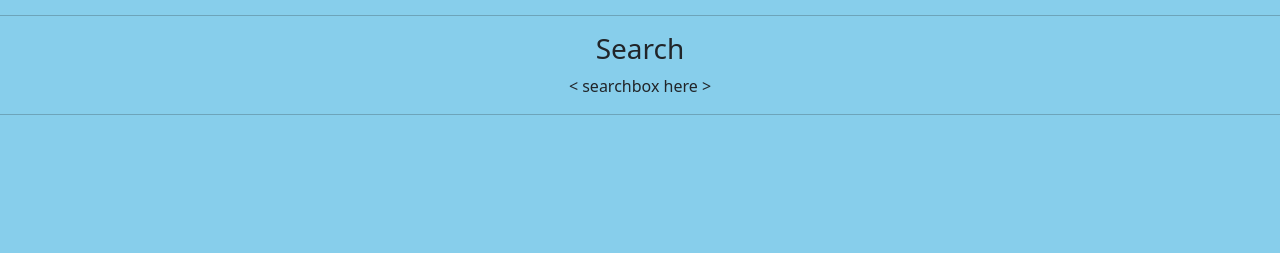
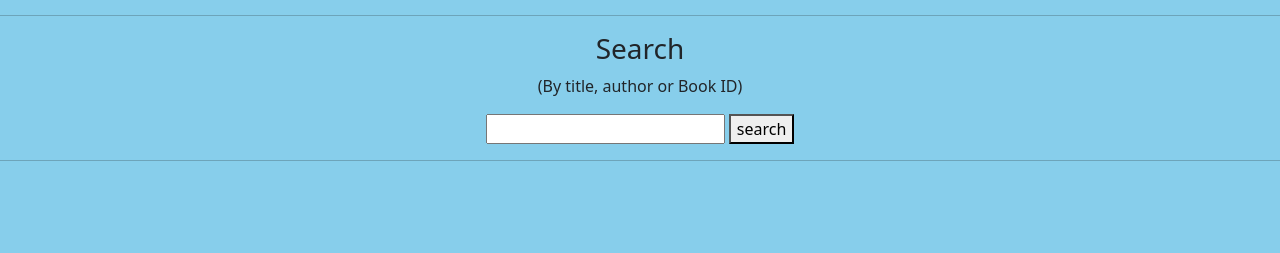
Before and after one commit to neoconstel/Library-Management-System, a Django app: page /librarian/ in a window 1280 px wide. Shown: the part 103-356 px from the top of the page. Run offline with Django 4.2, Linux system fonts and the light colour scheme; data that the repository does not hold is empty.

Commit message:
implemented search query in admin portal

```diff
--- a/library/templates/library/admin_portal.html
+++ b/library/templates/library/admin_portal.html
@@ -9,7 +9,11 @@
 <hr>
 
 <h3>Search</h3>
-<p>< searchbox here ></searchbox> </p>
+<p>(By title, author or Book ID)</p>
+<form action="">
+    <input type="text" name="search_field" value="{{request.GET.search_field}}">
+    <button type="submit">search</button>
+</form>
 
 <hr>
 {% for book in books %}
--- a/library/urls.py
+++ b/library/urls.py
@@ -2,11 +2,11 @@ from django.urls import path
 from . import views
 
 urlpatterns = [
-    path('', views.home, name='home'),
+    path('', views.Home.as_view(), name='home'),
     path('librarian/', views.AdminPortal.as_view(), name='admin-portal'),
     path('librarian/add-books/', views.AddBooks.as_view(), name='add-books'),
     path('librarian/view-orders/', views.ViewOrders.as_view(), name='view-orders'),
 
 
-    path('student/', views.student_portal, name='student-portal')
+    path('student/', views.StudentPortal.as_view(), name='student-portal'),
 ]
--- a/library/views.py
+++ b/library/views.py
@@ -1,14 +1,16 @@
 from django.shortcuts import render
 from django.http import HttpResponse
-from django.views.generic import CreateView, ListView
+from django.views.generic import TemplateView, CreateView, ListView
 from django.urls import reverse_lazy
+from requests import request
+from django.db.models import Q  # for combining filter queries with &, |
 
 from .models import Book, Order
 from .forms import BookForm
 
 
-def home(request):
-    return render(request, 'library/index.html')
+class Home(TemplateView):
+    template_name = 'library/index.html'
 
 
 # def admin_portal(request):
@@ -21,10 +23,6 @@ def home(request):
 #     return render(request, 'library/admin_portal.html', context=context)
 
 
-def student_portal(request):
-    return render(request, 'library/student_portal.html')
-
-
 class AddBooks(CreateView):
     model = Book
     fields = '__all__'
@@ -35,6 +33,30 @@ class AdminPortal(ListView):
     model = Book
     template_name = 'library/admin_portal.html'
     context_object_name = 'books'
+    ordering = '-id'
+
+
+    def get_queryset(self):
+        # get the search term from a form in the template, submitted with GET method
+        search_term = self.request.GET.get('search_field')
+
+        if search_term:
+            # filter example format: <model field>__icontains=<search term>
+            filtered_query = self.model.objects.filter(
+                Q(author__istartswith=search_term)
+                | Q(title__icontains=search_term)
+                | Q(id__iexact=search_term)
+                ).order_by(self.ordering).all()
+            return filtered_query
+        else:
+            # return this query if search field is empty (e.g on page load)
+            return self.model.objects.order_by(self.ordering).all()  # or None, depending on preference
+
+
+class StudentPortal(ListView):
+    model = Book
+    template_name = 'library/student_portal.html'
+    context_object_name = 'books'
     ordering = ['-id']
 
 
```
Also changed, not shown: library/templates/library/student_portal.html (+13 -0 lines).
